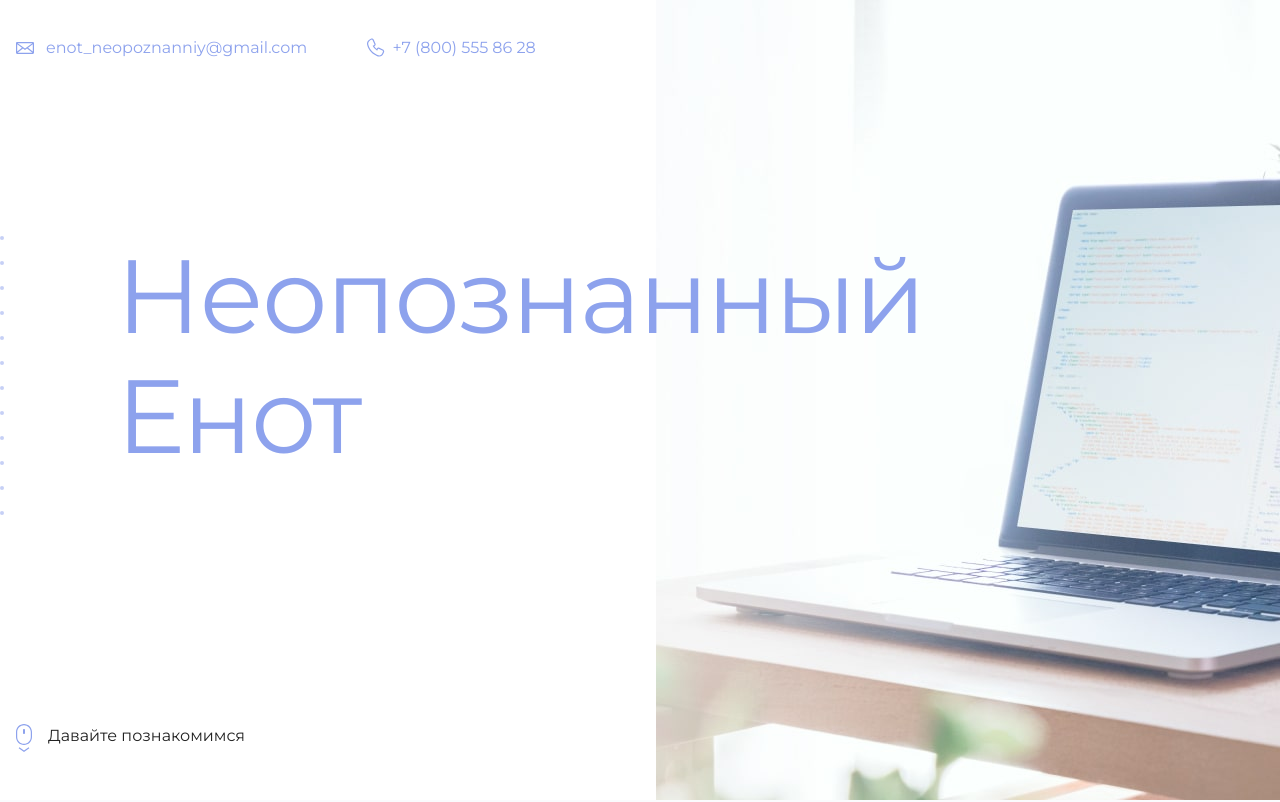
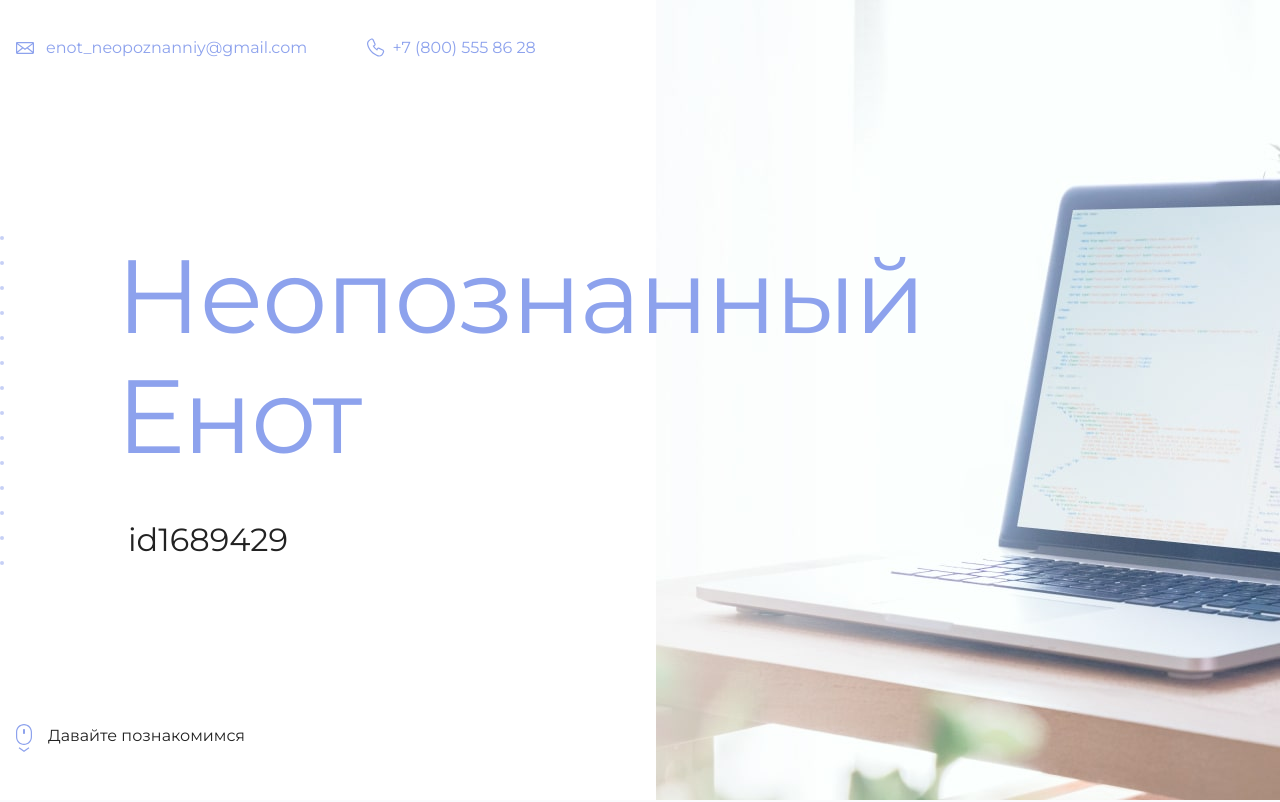
Before and after one commit to Vladimir-cloudj/learn_work_with_Github, a plain HTML site: page index.html in a window 1280 px wide. Shown: the top 802 px of the page. Drawn offline with Linux system fonts and the light colour scheme.

Commit message:
update index 22 into id

```diff
--- a/index.html
+++ b/index.html
@@ -19,7 +19,7 @@
       <section class="hero-image">
         <div class="container">
           <h1 class="heading">Неопознанный Енот</h1>
-          <p><!-- Тут ваш id на сайте Академии --></p>
+          <p>id1689429</p>
         </div>
       </section>
 
```
